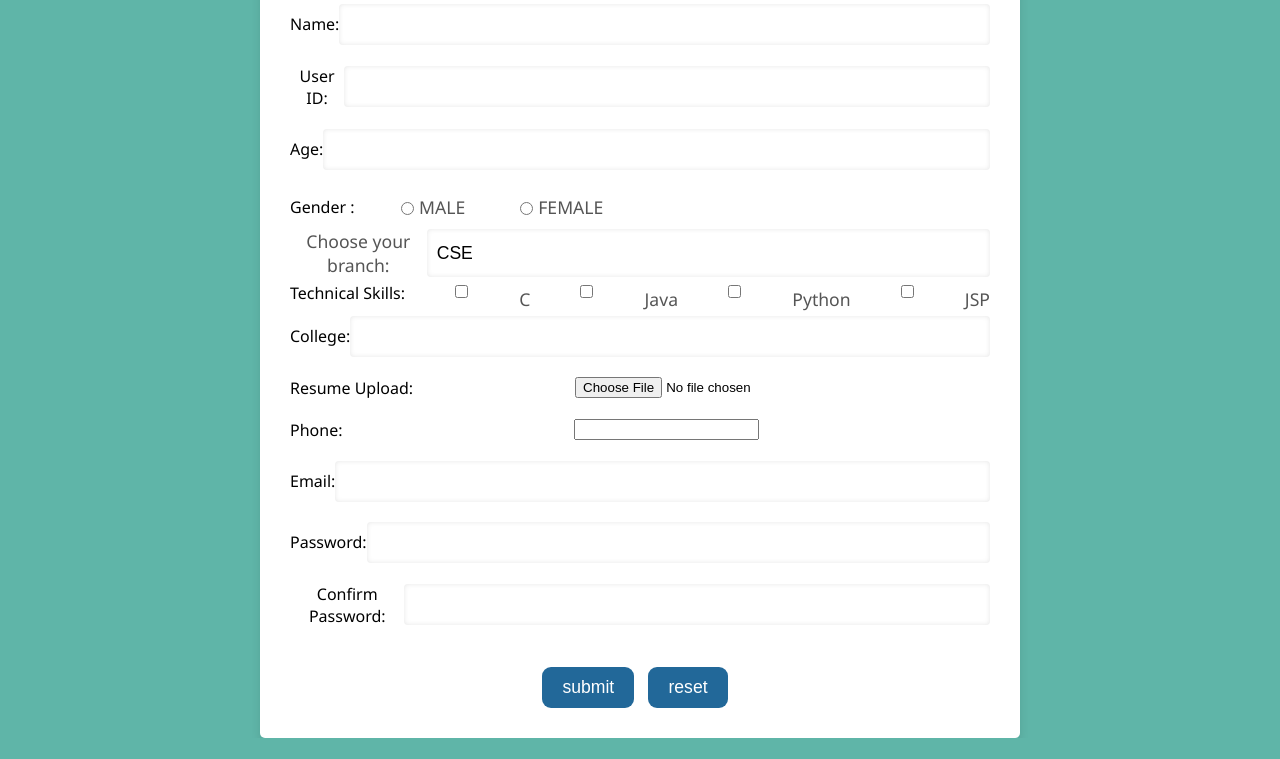
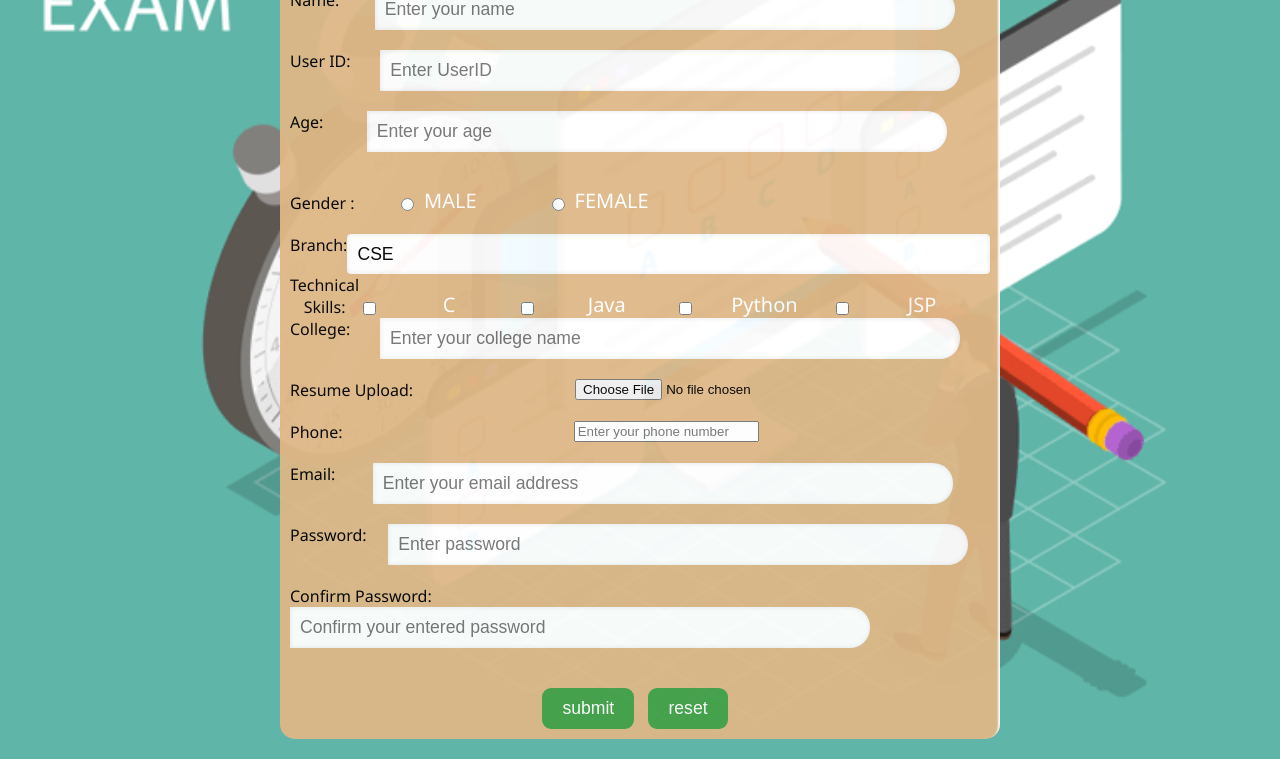
Before and after one commit to JyotirmayMal/basic_quiz, a plain HTML site: page regd.html in a window 1280 px wide. Shown: the part 138-897 px from the top of the page. Before the commit the page ends 876 px from the top, so only its background shows below. Drawn offline with Linux system fonts and the light colour scheme.

Commit message:
ui changes

```diff
--- a/assets/dashboard.css
+++ b/assets/dashboard.css
@@ -1,15 +1,23 @@
 body {
     font-family: Arial, sans-serif;
-    background :#5fb5a8;
+    background-image: url('../assets/exam.png');
+    background-size: cover;
+    background-position: center;
     margin: 0;
+    display: flex;
+    flex-direction: row-reverse;
   }
 
   .container {
     max-width: 800px;
-    margin: 0 auto;
+    margin: 80px auto;
     padding: 20px;
     background-color: #fff;
+    border-radius: 20px;
+    opacity: 0.91;
     box-shadow: 0 0 10px rgba(0, 0, 0, 0.1);
+    display: flex;
+    flex-direction: row
   }
 
   h1 {
@@ -80,3 +88,16 @@ body {
   button[type="submit"]:hover, button[type="button"]:hover {
     background-color: #3367d6;
   }
+
+
+.card-header .profile-img{
+  height: 150px;
+  width: 150px;
+  border-radius: 1000px;
+  position: absolute;
+  left: 50%;
+  transform: translate(-50%, -50%);
+  border: 8px solid rgb(212,50,10);
+  box-shadow: 0 0 20px rgb(31,27,30);
+  margin-bottom: 30px;
+}
--- a/assets/forumstyle.css
+++ b/assets/forumstyle.css
@@ -1,4 +1,5 @@
 body {
+	background-color: #f2f2f2;
 	font-family: Arial, sans-serif;
 	margin: 0;
 	padding: 0;
--- a/assets/regdStyling.css
+++ b/assets/regdStyling.css
@@ -1,7 +1,9 @@
 
 /* Body styles */
 body {
-  background-color: #5fb5a8;
+  background-image: url('../assets/exam.png');
+  background-size: cover;
+  background-position: center;
   font-family: 'Segoe UI', Tahoma, Geneva, Verdana, sans-serif;
   margin: 0;
   padding: 0;
@@ -11,27 +13,32 @@ body {
 h1 {
   color: #09385a;
   font-size: 2.5rem;
-  margin-bottom: 30px;
+  margin-bottom: 5px;
   text-align: center;
   text-transform: uppercase;
 }
 
 /* Form styles */
 form {
-  background-color: #fff;
-  border-radius: 5px;
+  background-color:burlywood;
+  opacity: 0.95;
+  border-radius: 15px;
   box-shadow: 0px 5px 10px rgba(0, 0, 0, 0.1);
-  margin: 0 auto;
+  /* margin: 0 auto; */
   max-width: 700px;
-  padding: 30px;
+  padding: 10px;
+  margin-bottom: 20px;
+  margin-top: 30px;
+  box-shadow: inset -2px 2px 2px white;
 }
 
 /* Form fieldset styles */
 .formdesign {
   margin-bottom: 20px;
   display: flex;
-  align-items: center;
+  align-items:flex-start;
   justify-content: space-between;
+  flex-wrap: wrap;
 }
 
 .formdesign div {
@@ -39,10 +46,15 @@ form {
 }
 
 label {
-  color: #555;
-  display: block;
+  display: flex;
+  align-items: center;
   font-size: 1.1rem;
   margin-bottom: 10px;
+  width: 95%;
+  color: white;
+  font-size: 20px;
+  font-weight: 400;
+  margin: 5px 0;
 }
 
 input[type="text"],
@@ -52,17 +64,17 @@ input[type="tel"],
 select,
 textarea {
   border: none;
-  border-radius: 4px;
+  border-radius: 0px 20px 20px 0px;
   box-shadow: inset 0px 0px 5px rgba(0, 0, 0, 0.1);
   font-size: 1.1rem;
   padding: 10px;
-  width: 100%;
+  width: 80%;
 }
 
 /* Form button styles */
 input[type="submit"],
 input[type="reset"] {
-  background-color: #226899;
+  background-color: #45a049;
   border: none;
   border-radius: 9px;
   color: #fff;
@@ -75,7 +87,7 @@ input[type="reset"] {
 
 input[type="submit"]:hover,
 input[type="reset"]:hover {
-  background-color: #123f5e;
+  background-color: #45a060;
 }
 
 /* Form error styles */
@@ -88,6 +100,7 @@ input[type="reset"]:hover {
 /* Form radio button styles */
 input[type="radio"] {
   margin-right: 5px;
+  color: #45a049;
 }
 
 /* Form select styles */
@@ -131,7 +144,7 @@ input[type="checkbox"], label {
 .checkbox-wrapper {
   display: flex;
   flex-direction: row;
-  align-items: flex-start;
+  align-items:flex-end;
   justify-content: space-between;
 }
 
@@ -141,5 +154,17 @@ input[type="checkbox"], label {
   justify-content: space-evenly;
 }
 label, select {
-  margin: 5px 0;
+  margin: 0px 0;
 }
+
+
+.gender-category{
+  margin: 15px 0;
+  color: white;
+  display: flex;
+  flex-direction: row;
+}
+
+.gender-category label{
+  padding: 0 20px 0 5px;
+}
--- a/assets/repostyle.css
+++ b/assets/repostyle.css
@@ -1,10 +1,13 @@
 
 		body {
-			background-color:  #5fb5a8;
+			background-image: url('../assets/exam.png');
+  			background-size: cover;
+  			background-position: center;
 			font-family: Arial, sans-serif;
 		}
 		form {
 			background-color: white;
+			opacity: 0.90;
 			padding: 20px;
 			border-radius: 10px;
 			box-shadow: 0 0 10px rgba(0,0,0,0.2);
--- a/regd.html
+++ b/regd.html
@@ -9,40 +9,43 @@
 </head>
 <body>
 <center>
-<h1>Create your profile</h1>
+
 
 <form action= "./login.html" name="myform" onsubmit="return validateForm()" method="get">
+  <h1>Create your profile</h1>
     <div class="formdesign" id="name">
-        Name: <input type="text" name="fname" required><span class="fromerror" id="nameError"><b></b></span>
+       Name: <input type="text" placeholder="Enter your name"fname" required><span class="fromerror" id="nameError"><b></b></span>
       </div>
 
       <div class="formdesign" id="nameuser-id">
-        User ID: <input type="text" name="userId" required><span class="fromerror" id="userIdError"><b></b></span>
+        User ID: <input type="text" placeholder="Enter UserID" name="userId" required><span class="fromerror" id="userIdError"><b></b></span>
       </div>
 
       <div class="formdesign" id="age">
-        Age: <input type="text" name="fage" required><span class="fromerror" id="ageError"><b></b></span>
+        Age: <input type="text" placeholder="Enter your age" name="fage" required><span class="fromerror" id="ageError"><b></b></span>
       </div>
 
       <div>
 
         <div class="radio-group">
           Gender :&nbsp;&nbsp;&nbsp;&nbsp;&nbsp;&nbsp;&nbsp;&nbsp;&nbsp;&nbsp;
+          <span class="gender-category">
           <input type="radio" id="male" name="user_gender" value="MALE">
           <label for="male">MALE</label>&nbsp;&nbsp;&nbsp;&nbsp;&nbsp;&nbsp;&nbsp;&nbsp;&nbsp;&nbsp;&nbsp;&nbsp;
           <input type="radio" id="female" name="user_gender" value="FEMALE">
           <label for="female">FEMALE</label>
+          </span>
         </div>
       </div>
-      <div class="form-group">
-        <label for="branch">Choose your branch:</label>
+      <span class="form-group">
+        Branch:
         <select name="branch" id="branch">
           <option value="CSE">CSE</option>
           <option value="CSIT">CSIT</option>
           <option value="CSSI">CSSI</option>
           <option value="CSML">CSML</option>
         </select>
-      </div>
+      </span>
 
 
     <div>
@@ -63,7 +66,7 @@
 
 
     <div class="formdesign" id="address">
-        College: <input type="text"name="faddress" required><span class="fromerror"><b></b></span>
+        College: <input type="text" placeholder="Enter your college name" name="faddress" required><span class="fromerror"><b></b></span>
     </div>
 
     <div class="formdesign" id="file-upload">
@@ -71,19 +74,19 @@
     </div>
 
     <div class="formdesign" id="phone"required>
-        Phone: <input type="phone"name="fphone"required><span class="fromerror"><b></b></span>
+        Phone: <input type="phone" placeholder="Enter your phone number" name="fphone"required><span class="fromerror"><b></b></span>
     </div>
 
     <div class="formdesign" id="email">
-    Email: <input type="email"name="femail" required><span class="fromerror"><b></b></span>
+    Email: <input type="email" placeholder="Enter your email address" name="femail" required><span class="fromerror"><b></b></span>
     </div>
 
     <div class="formdesign" id="pass"required>
-    Password: <input type="password"name="fpass"required><span class="fromerror"><b></b></span>
+    Password: <input type="password" placeholder="Enter password" name="fpass"required><span class="fromerror"><b></b></span>
     </div>
 
     <div class="formdesign" id="cpass">
-    Confirm Password: <input type="text"name="fcpass"required>
+    Confirm Password: <input type="text" placeholder="Confirm your entered password" name="fcpass"required>
     <span class="fromerror"><b></b></span>
     </div>
 
```
Also changed, not shown: assets/dashboard.js (+20 -8 lines), assets/script.js (+13 -0 lines), assets/style.css (+18 -1 lines), index.html (+3 -6 lines), login.html (+5 -1 lines), pages/e_repository/repos.html (+1 -5 lines), pages/mywall/mywall.html (+23 -9 lines), pages/openforum/index.html (+16 -0 lines), assets/image1.jpeg (added), assets/image2.jpeg (added), assets/image3.jpg (added), assets/image4.jpg (added), assets/image5.jpg (added), assets/profile.avif (added).
